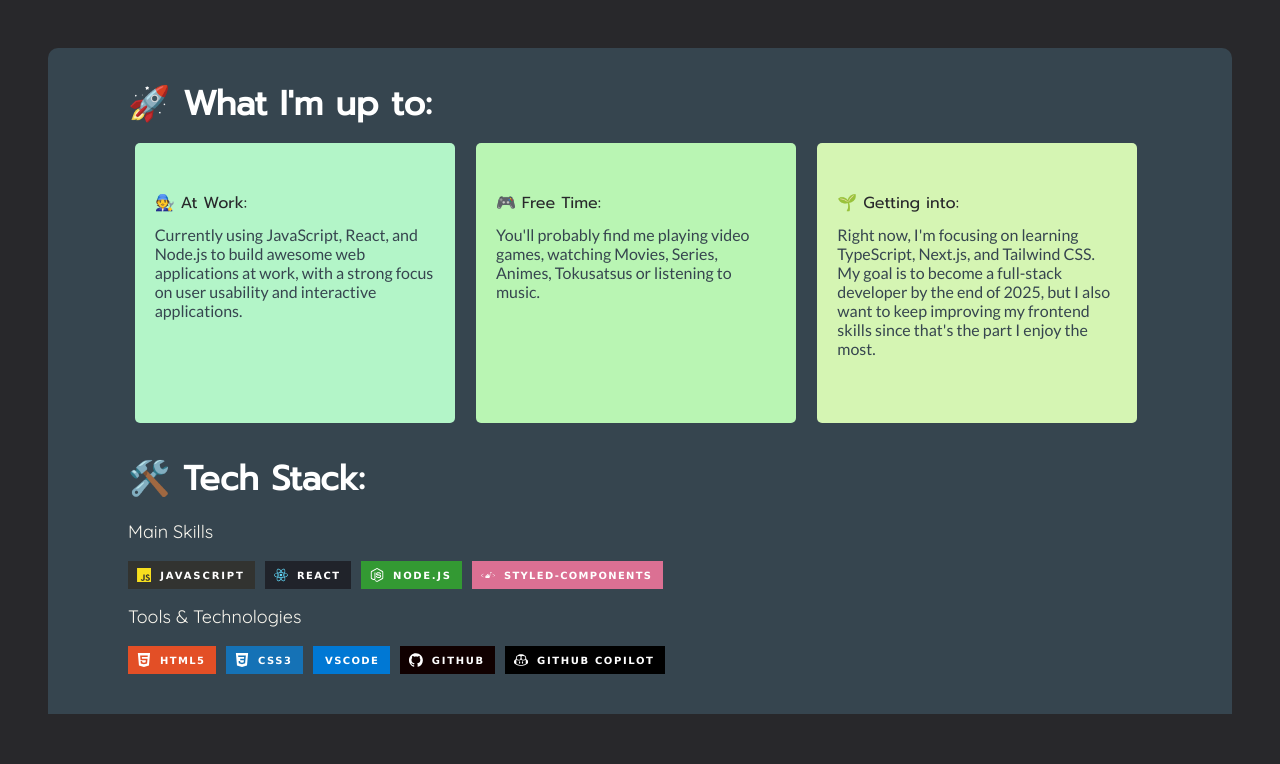
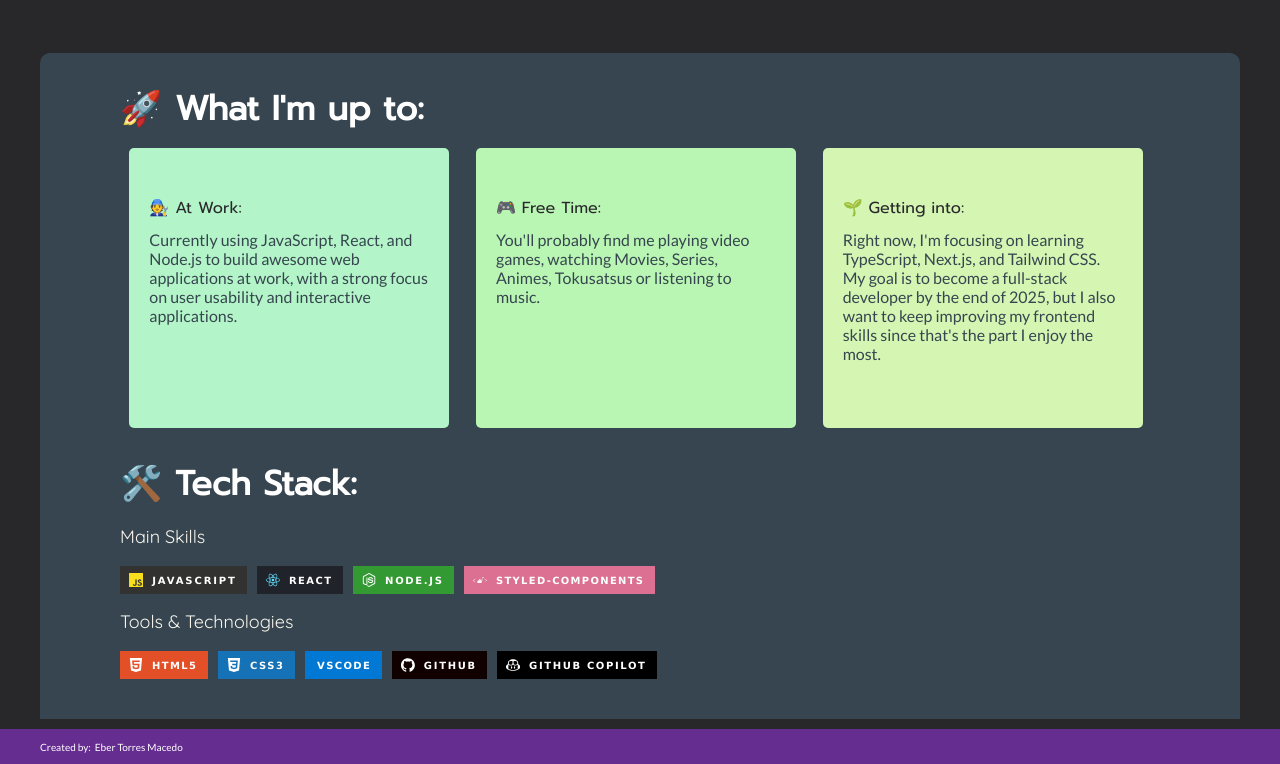
Before and after one commit to ebertm777/epic-profile-site, a Next.js app: page / in a window 1280 px wide. Shown: the part 604-1368 px from the top of the page. Before the commit the page ends 1318 px from the top, so only its background shows below. Built offline with nearby package versions, Linux system fonts and the light colour scheme.

Commit message:
added footer elements

```diff
--- /dev/null
+++ b/app/Components/Footer/Footer.jsx
@@ -0,0 +1,13 @@
+"use client";
+import * as S from "./styles";
+
+export default function Footer() {
+  return (
+    <S.Container>
+     <S.FooterContent>
+      <S.Iten>Created by:</S.Iten>
+      <S.Name>Eber Torres Macedo</S.Name>
+     </S.FooterContent>
+    </S.Container>
+  );
+}
--- /dev/null
+++ b/app/Components/Footer/styles.js
@@ -0,0 +1,30 @@
+import styled from "styled-components";
+
+export const Container = styled.div`
+  display: flex;
+  align-items: center;
+  justify-content: center;
+  height: 35px;
+  background-color: #662d91;
+`;
+
+export const FooterContent = styled.div`
+  display: flex;
+  flex-direction: row;
+  width: 100%;
+  max-width: 1200px;
+`;
+
+export const Iten = styled.p`
+  font-family: "Lato";
+  color: #ffffff;
+  font-size: 10px;
+`;
+
+export const Name = styled.p`
+  font-family: "Lato";
+  font-weight: 1300;
+  font-size: 10px;
+  color: #ffffff;
+  margin-left: 4px;
+`;
--- a/app/Main/styles.js
+++ b/app/Main/styles.js
@@ -3,7 +3,7 @@
 export const Container = styled.div`
   display: flex;
   flex-direction: column;
-  padding: 0px 120px 0px 120px;
+  padding: 0px 120px 10px 120px;
 `;
 
 export const TopMenu = styled.div`
@@ -40,7 +40,7 @@
   font-size: 22px;
   font-weight: 700;
   padding: 2px;
-  margin: 0px auto 0px 0px;
+  margin: 0px auto 0px 20px;
 `;
 
 export const Elements = styled.section`
--- a/app/layout.js
+++ b/app/layout.js
@@ -17,6 +17,8 @@
       <body
         style={{
           marginBottom: "0px",
+          marginLeft: "0px",
+          marginRight: "0px",
         }}
       >
         {children}
--- a/app/page.js
+++ b/app/page.js
@@ -1,9 +1,11 @@
 import Main from "./Main/Main.jsx";
+import Footer from "./Components/Footer/Footer.jsx";
 
 export default function Home() {
   return (
     <>
       <Main />
+      <Footer/>
     </>
   );
 }
```
Also changed, not shown: app/Functions/Functions.js (+7 -2 lines).
